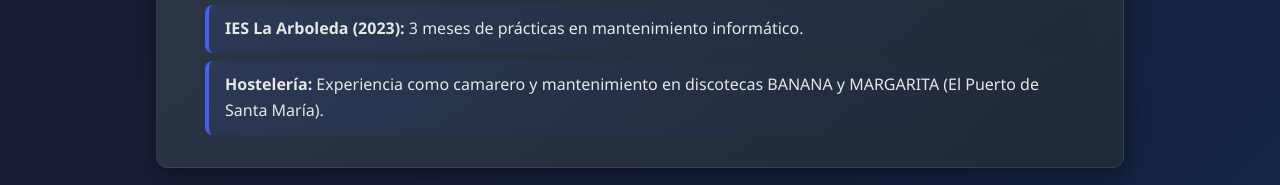
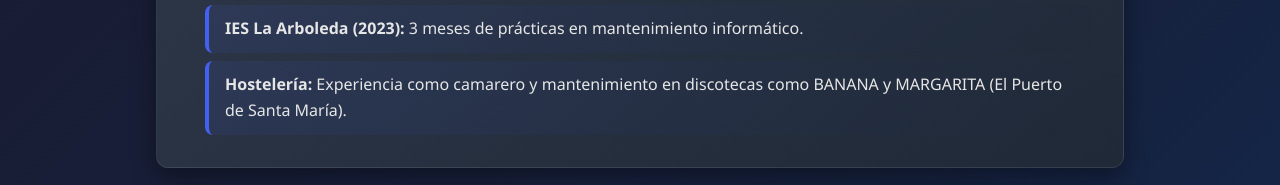
Before and after one commit to DavidCordero2911/INFORMACI-N, a plain HTML site: page INFORMACION PERSONAL/CV.html in a window 1280 px wide. Shown: the part 716-901 px from the top of the page. Drawn offline with Linux system fonts and the light colour scheme.

Commit message:
Update CV.html

```diff
--- a/INFORMACION PERSONAL/CV.html
+++ b/INFORMACION PERSONAL/CV.html
@@ -220,7 +220,7 @@
       <ul>
         <li><strong>AFT Informática (2025):</strong> 1 mes de prácticas en el área de mantenimiento.</li>
         <li><strong>IES La Arboleda (2023):</strong> 3 meses de prácticas en mantenimiento informático.</li>
-        <li><strong>Hostelería:</strong> Experiencia como camarero y mantenimiento en discotecas BANANA y MARGARITA (El Puerto de Santa María).</li>
+        <li><strong>Hostelería:</strong> Experiencia como camarero y mantenimiento en discotecas como BANANA y MARGARITA (El Puerto de Santa María).</li>
       </ul>
     </div>
 
```
